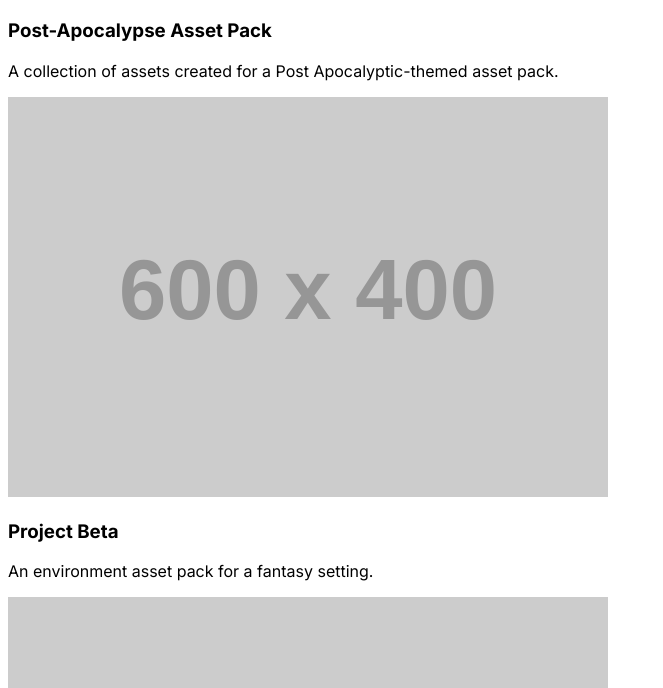
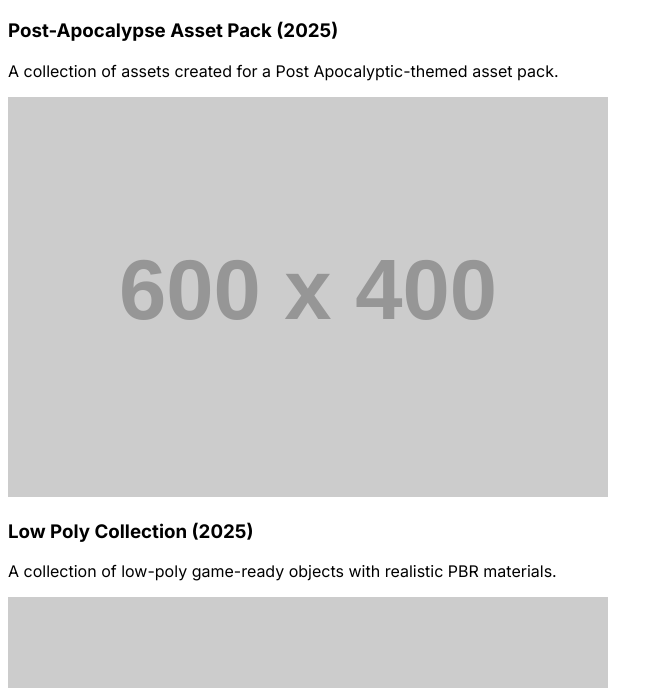
Before and after one commit to johnheim14/ScaryMonkeyPortfolio_Docker, a website: page web/src/index.html in a window 1280 px wide. Shown: the part 1412-2100 px from the top of the page, without its empty margins (0-663 px from the left). Drawn offline with Linux system fonts and the light colour scheme; placeholder pictures from the web are drawn by us.

Commit message:
Update project titles and descriptions for clarity and consistency

```diff
--- a/web/src/index.html
+++ b/web/src/index.html
@@ -209,7 +209,7 @@
             />
             <div class="p-6">
               <h3 class="text-xl font-semibold text-black dark:text-white">
-                Post-Apocalypse Asset Pack
+                Post-Apocalypse Asset Pack (2025)
               </h3>
               <p class="mt-2 text-gray-600 dark:text-gray-400">
                 A collection of assets created for a Post Apocalyptic-themed asset pack.
@@ -228,10 +228,10 @@
             />
             <div class="p-6">
               <h3 class="text-xl font-semibold text-black dark:text-white">
-                Project Beta
+                Low Poly Collection (2025)
               </h3>
               <p class="mt-2 text-gray-600 dark:text-gray-400">
-                An environment asset pack for a fantasy setting.
+                A collection of low-poly game-ready objects with realistic PBR materials.
               </p>
             </div>
           </div>
@@ -450,7 +450,7 @@
         </button>
         <div class="p-6 md:p-8">
           <h3 class="text-3xl font-bold text-black dark:text-white mb-4">
-            Post Apocalypse Asset Pack
+            Post Apocalypse Asset Pack (2025)
           </h3>
           <div class="carousel-container relative mb-6">
             <div class="carousel-slide">
@@ -477,7 +477,7 @@
             </button>
           </div>
           <p class="text-gray-600 dark:text-gray-400">
-            A collection of objects created for an asset pack with a "Post Apocalypse" theme. All assets were created in Blender, and materials were all created using Photoshop, Materialize, and Substance Sampler. Scenes shown above were rendered with Cycles.
+            A collection of objects created for an asset pack with a "Post Apocalypse" theme. All assets were created in Blender, and PBR materials were all created using Photoshop, Materialize, and Substance Sampler. Scenes shown above were rendered with Cycles.
           </p>
         </div>
       </div>
@@ -511,7 +511,7 @@
         </button>
         <div class="p-6 md:p-8">
           <h3 class="text-3xl font-bold text-black dark:text-white mb-4">
-            Project Beta
+            Low Poly Collection (2025)
           </h3>
           <div class="carousel-container relative mb-6">
             <div class="carousel-slide">
@@ -538,7 +538,7 @@
             </button>
           </div>
           <p class="text-gray-600 dark:text-gray-400">
-            Detailed description for Project Beta.
+            A collection of low-poly objects created for use in extremely lightweight projects, utilizing PBR materials to aid in creating a realistic looks. Models created in Blender 4.5, materials created in Photoshop and Materialize.
           </p>
         </div>
       </div>
```
